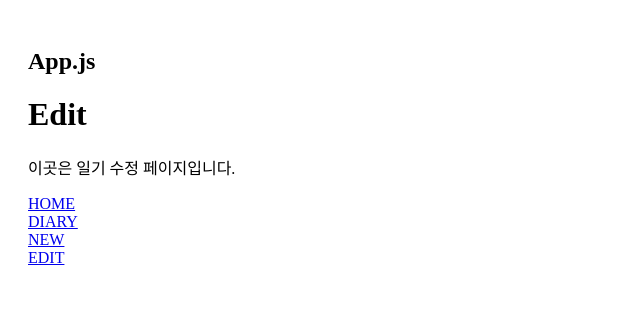
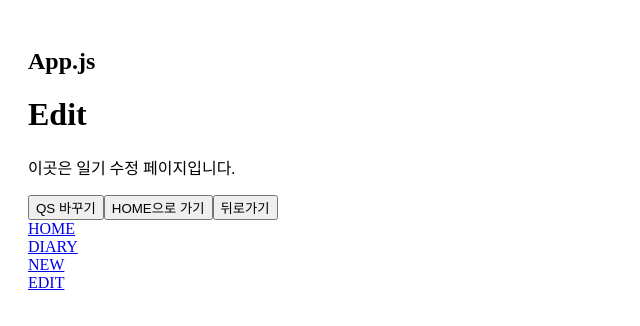
Before and after one commit to Eun-sun-Lee/ReactStudy, a React (Create React App) app in the folder emotiondiary/emotiondiary/: page /edit in a window 1280 px wide. Shown: the top 326 px of the page, without its empty margins (0-640 px from the left). Built offline with nearby package versions, Linux system fonts and the light colour scheme.

Commit message:
[feat] use PathVariable, Query String, Moving

```diff
--- a/emotiondiary/emotiondiary/src/App.js
+++ b/emotiondiary/emotiondiary/src/App.js
@@ -14,7 +14,7 @@ function App() {
       <Routes> {/* Routes : 바뀔 부분을 감싸줌 */}
         <Route path="/" element = {<Home />} /> {/* Route : Url 경로와 컴포넌트 mapping */}
         <Route path="/new" element = {<New />} />
-        <Route path="/diary" element= {<Diary />}/>
+        <Route path="/diary/:id" element= {<Diary />}/>
         <Route path="/edit" element = {<Edit />}/>
       </Routes>
       <RouterTest />
--- a/emotiondiary/emotiondiary/src/pages/Diary.js
+++ b/emotiondiary/emotiondiary/src/pages/Diary.js
@@ -1,4 +1,9 @@
+import { useParams } from "react-router";
+
 const Diary = () => {
+
+    const {id} = useParams();
+    console.log(id);
     return (
         <div>
             <h1>Diary</h1>
--- a/emotiondiary/emotiondiary/src/pages/Edit.js
+++ b/emotiondiary/emotiondiary/src/pages/Edit.js
@@ -1,8 +1,22 @@
+import { useNavigate, useSearchParams } from "react-router-dom";
+
 const Edit = () => {
+
+    const navigate = useNavigate();
+    const [searchParams,setSearchParams] = useSearchParams();
+    const id = searchParams.get("id");
+    console.log("id: ", id);
+
+    const mode = searchParams.get("mode");
+    console.log("mode: ",mode);
+
     return (
         <div>
             <h1>Edit</h1>
             <p>이곳은 일기 수정 페이지입니다.</p>
+            <button onClick={()=>setSearchParams({who: 'eunsun'})}>QS 바꾸기</button>
+            <button onClick={()=>{navigate("/home");}}>HOME으로 가기</button>
+            <button onClick={()=>{navigate(-1)}}>뒤로가기</button>
         </div>
     );
 };
```
